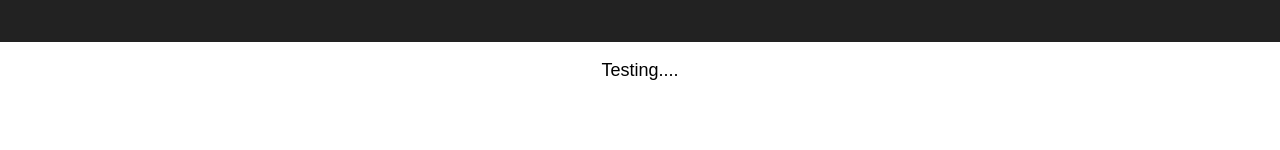
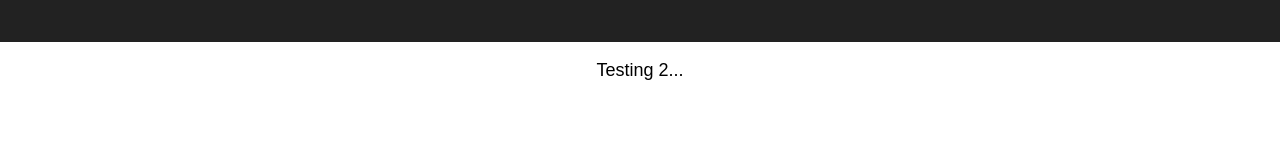
Before and after one commit to josephlui/project3, a React (Create React App) app in the folder client/: page / in a window 1280 px wide. Shown: the part 148-298 px from the top of the page. Built offline with nearby package versions, Linux system fonts and the light colour scheme.

Commit message:
more testing

```diff
--- a/client/src/App.js
+++ b/client/src/App.js
@@ -11,7 +11,7 @@ class App extends Component {
           <h2>Welcome to React</h2>
         </div>
         <p className="App-intro">
-          Testing....
+          Testing 2...
         </p>
       </div>
     );
```
